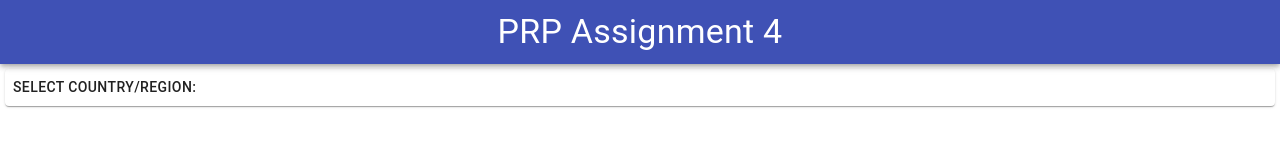
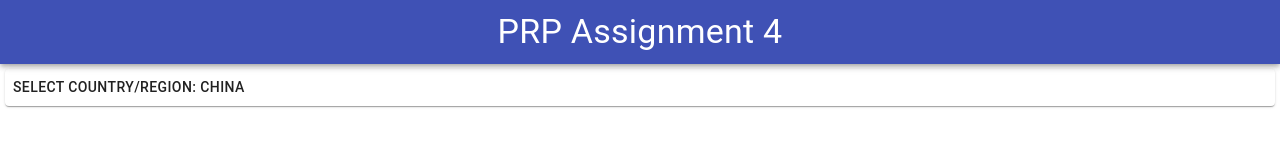
Before and after one commit to nickchen120235/prp-4, a React (Create React App) app: page / in a window 1280 px wide. Shown: the top 165 px of the page. Built offline with nearby package versions, Linux system fonts and the light colour scheme.

Commit message:
set default country to CHN

```diff
--- a/src/App.tsx
+++ b/src/App.tsx
@@ -10,7 +10,7 @@ import countryCode from './utils/countryCode'
 const App = () => {
   const classes = styleClass()
 
-  const [country, setCountry] = useState('')
+  const [country, setCountry] = useState('CHN')
   const [countryOpen, setCountryOpen] = useState(false)
 
   const handleCountryClose = (value: string) => {
```
